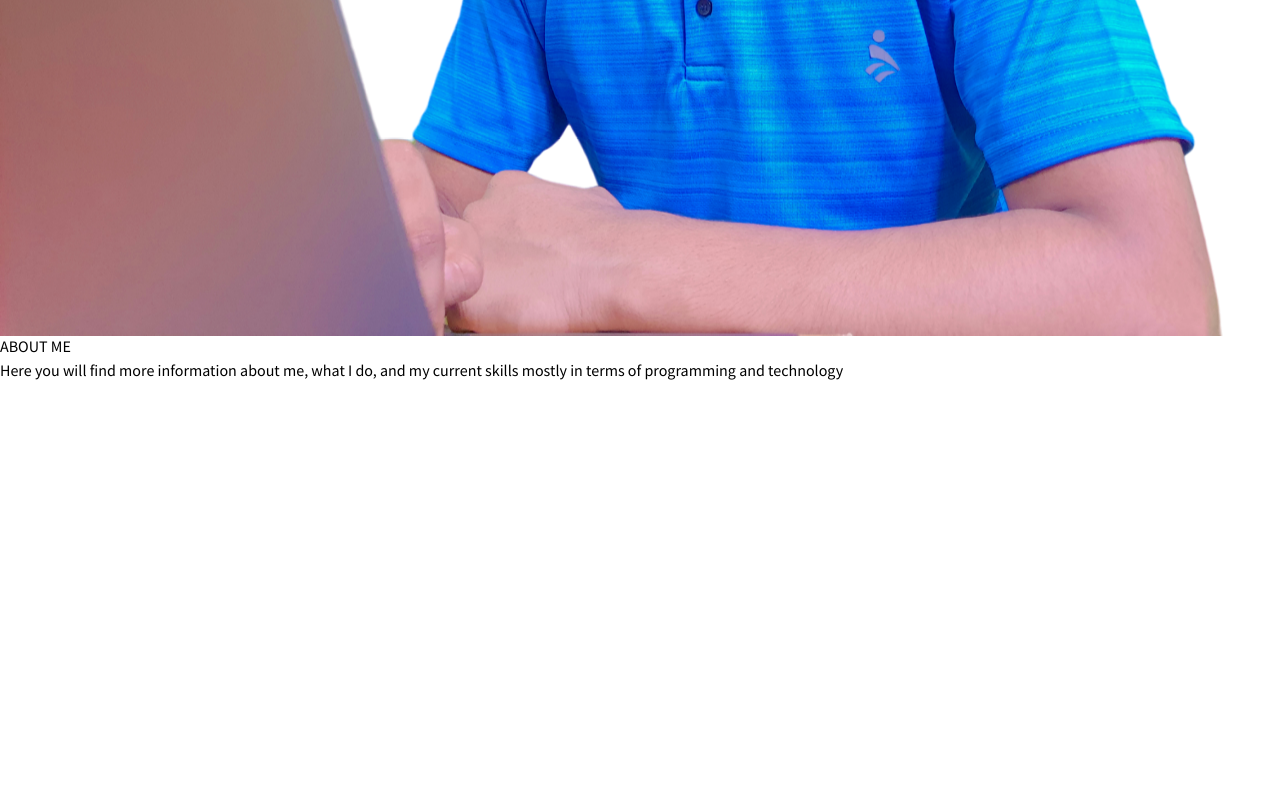
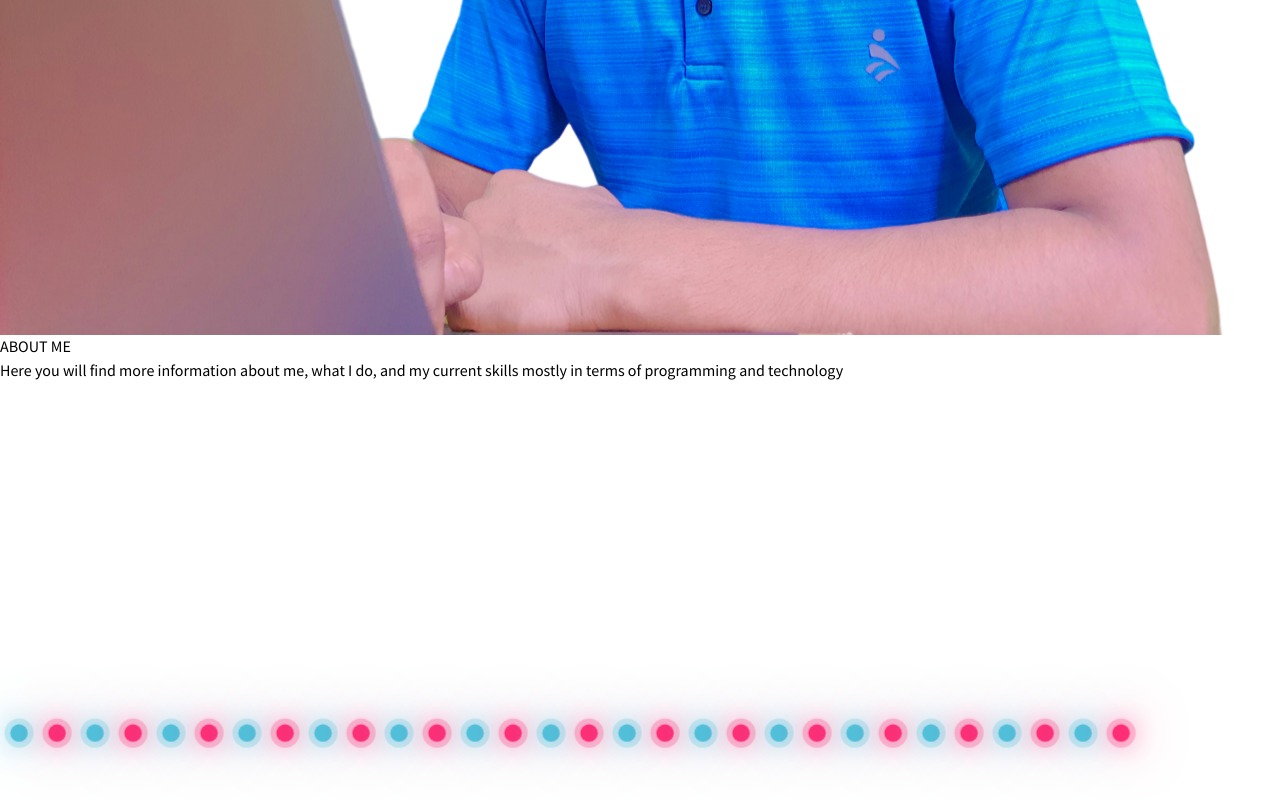
Before and after one commit to vickyguptaa7/portfolio, a React (Vite) app: page / in a window 1280 px wide. Shown: the part 1034-1834 px from the top of the page. Before the commit the page ends 1416 px from the top, so only its background shows below. Built offline with nearby package versions, Linux system fonts and the light colour scheme.

Commit message:
trying to add animation in bg

```diff
--- a/src/App.tsx
+++ b/src/App.tsx
@@ -1,13 +1,15 @@
 import "./App.css";
-import About from "./components/About";
-import Home from "./components/Home";
-import Navbar from "./components/Navbar";
+import About from "./components/About/About";
+import Footer from "./components/Footer/Footer";
+import Home from "./components/Home/Home";
+import Navbar from "./components/Navbar/Navbar";
 function App() {
   return (
     <div className="min-w-[360px]">
       <Navbar />
       <Home />
       <About />
+      <Footer />
     </div>
   );
 }
--- a/src/components/About.tsx
+++ b/src/components/About/About.tsx
@@ -1,4 +1,4 @@
-import Wrapper from "./wrapper";
+import Wrapper from "../Wrapper/wrapper";
 
 function About() {
   return (
--- /dev/null
+++ b/src/components/Footer/Footer.styles.css
@@ -0,0 +1,33 @@
+.bubble {
+  position: relative;
+  display: flex;
+  height: 100vh;
+  width: 100vw;
+  padding-top: 50px;
+}
+
+.bubble span {
+  position: relative;
+  width: 30px;
+  height: 30px;
+  background-color: #4fc3dc;
+  margin: 0 4px;
+  border-radius: 50%;
+  box-shadow: 0 0 0 10px #4fc3dc44, 0 0 50px #4fc3dc, 0 0 100px #4fc3dc;
+  animation: animate forwards linear infinite;
+  animation-duration: calc(10s);
+}
+
+.bubble span:nth-child(even) {
+  background-color: #ff2d75;
+  box-shadow: 0 0 0 10px #ff2d7544, 0 0 50px #ff2d75, 0 0 100px #ff2d75;
+}
+
+@keyframes animate {
+  0% {
+    transform: translateY(100vh) scale(0);
+  }
+  100% {
+    transform: translateY(-10vh) scale(1);
+  }
+}
--- /dev/null
+++ b/src/components/Footer/Footer.tsx
@@ -0,0 +1,41 @@
+import "./Footer.styles.css";
+function Footer() {
+  return (
+    <div className="w-screen h-screen">
+      <div className="overflow-hidden bubble">
+        <span></span>
+        <span></span>
+        <span></span>
+        <span></span>
+        <span></span>
+        <span></span>
+        <span></span>
+        <span></span>
+        <span></span>
+        <span></span>
+        <span></span>
+        <span></span>
+        <span></span>
+        <span></span>
+        <span></span>
+        <span></span>
+        <span></span>
+        <span></span>
+        <span></span>
+        <span></span>
+        <span></span>
+        <span></span>
+        <span></span>
+        <span></span>
+        <span></span>
+        <span></span>
+        <span></span>
+        <span></span>
+        <span></span>
+        <span></span>
+      </div>
+    </div>
+  );
+}
+
+export default Footer;
--- a/src/components/Home.tsx
+++ b/src/components/Home/Home.tsx
@@ -1,7 +1,7 @@
 import TypewriterComponent from "typewriter-effect";
-import myImg from "../assets/myimg.png";
-import "../styles.css";
-import Wrapper from "./wrapper";
+import myImg from "../../assets/myimg.png";
+import "../../styles.css";
+import Wrapper from "../Wrapper/wrapper";
 
 function Home() {
   return (
--- a/src/components/Navbar.tsx
+++ b/src/components/Navbar/Navbar.tsx
@@ -1,7 +1,7 @@
 import { useState } from "react";
 import { RxCross2, RxHamburgerMenu } from "react-icons/rx";
 import { Link } from "react-router-dom";
-import Wrapper from "./wrapper";
+import Wrapper from "../Wrapper/wrapper";
 
 function Navbar() {
   const [toggle, setToggle] = useState(false);
--- /dev/null
+++ b/src/components/Projects/Projects.tsx
@@ -0,0 +1,5 @@
+function Projects() {
+  return <div>Projects</div>;
+}
+
+export default Projects;
```
Also changed, not shown: src/components/Footer.tsx (deleted, +0 -7 lines), src/components/Projects.tsx (deleted, +0 -8 lines), src/components/Achievement/Achievements.tsx (renamed from src/components/Achievements.tsx), src/components/Contact/Contact.tsx (renamed from src/components/Contact.tsx), src/components/Wrapper/wrapper.tsx (renamed from src/components/wrapper.tsx).
